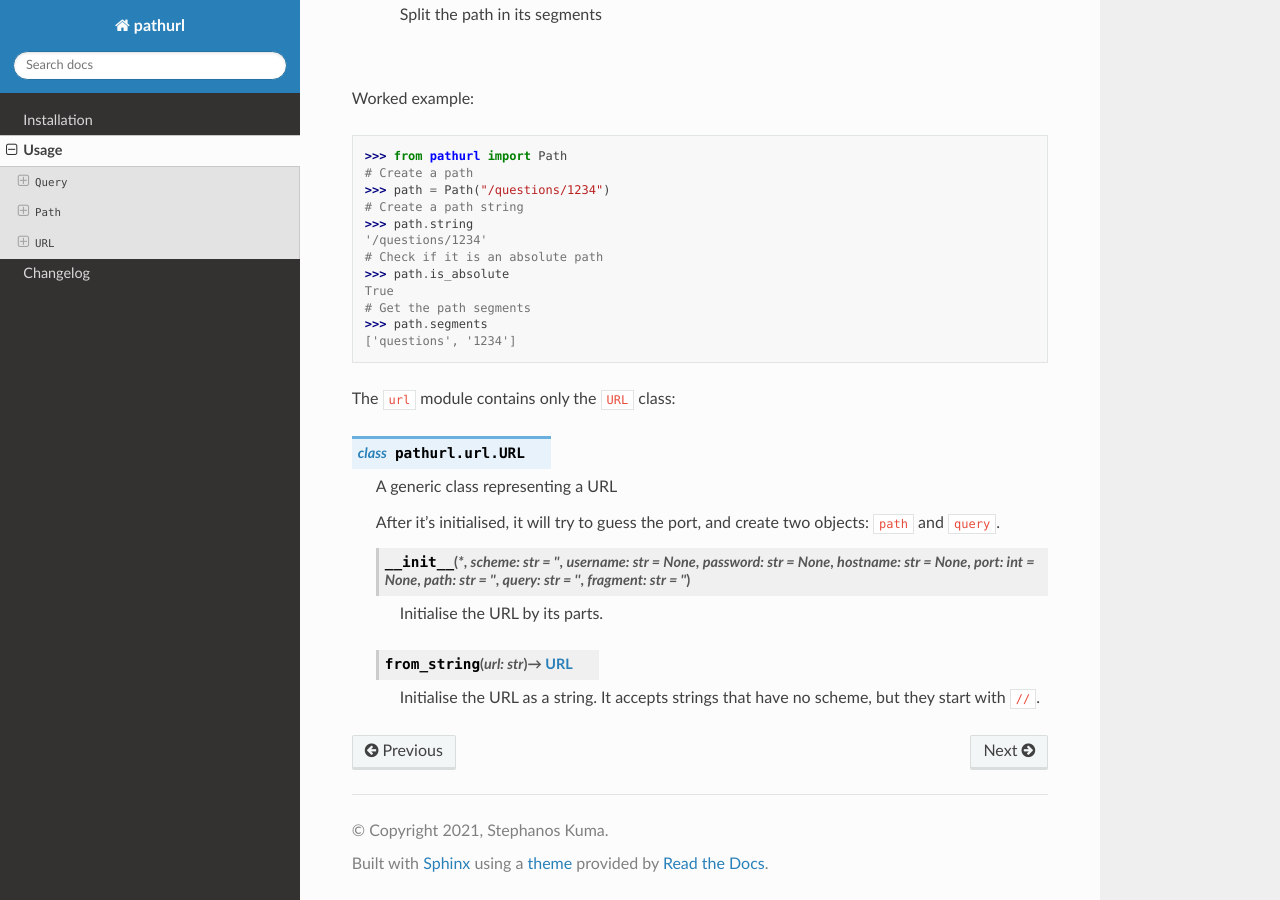
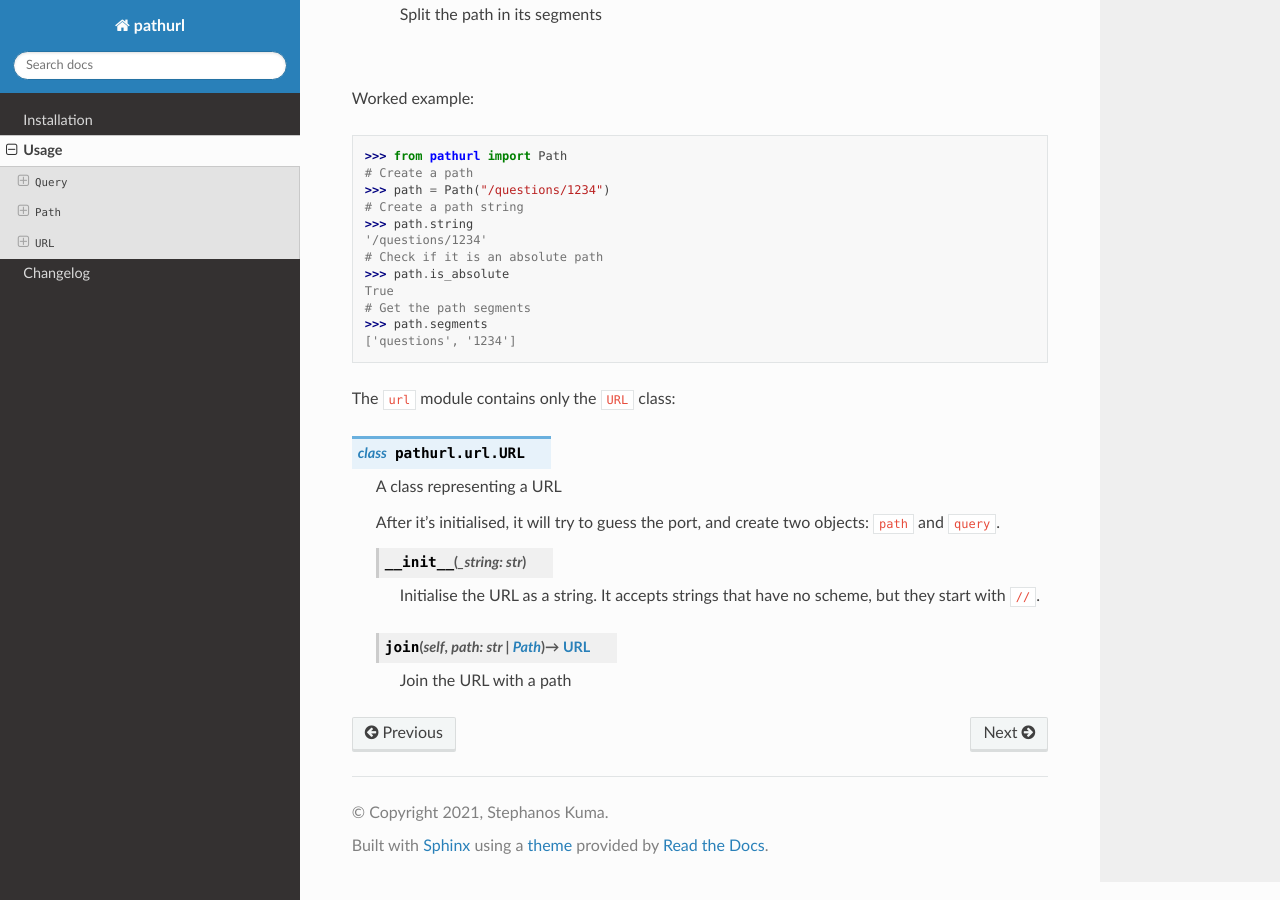
Before and after one commit to spapanik/pathurl, a Sphinx documentation site: the page built from docs/source/usage.rst, in a window 1280 px wide and 900 px high, scrolled down 2060 px. Built offline with Sphinx 7.4.7 and the Read the Docs theme 2.0.0, drawn with Linux system fonts in a browser that asks for light colours.

Commit message:
Create immutable URL objects

```diff
--- a/CHANGELOG.rst
+++ b/CHANGELOG.rst
@@ -13,6 +13,7 @@
 ^^^^^^^
 * Query is immutable, with a new interface
 * Path is immutable, with a new interface
+* URL is immutable, with a new interface
 
 `0.4.0`_ - 2022-01-10
 ---------------------
--- a/README.rst
+++ b/README.rst
@@ -39,7 +39,7 @@
 Usage
 ^^^^^
 
-``pathurl`` offers a class to manipulate URLs and a class to manipulate the query string.
+``pathurl`` offers classes to manipulate URLs, paths and query strings. All objects are immutable.
 
 Links
 -----
--- a/docs/source/usage.rst
+++ b/docs/source/usage.rst
@@ -143,24 +143,14 @@
 
 .. py:class:: URL
 
-    A generic class representing a URL
+    A class representing a URL
 
     After it's initialised, it will try to guess the port, and create two objects: ``path`` and ``query``.
 
-    .. py:method:: __init__( \
-            *, \
-            scheme: str = "", \
-            username: str = None, \
-            password: str = None, \
-            hostname: str = None, \
-            port: int = None, \
-            path: str = "", \
-            query: str = "", \
-            fragment: str = "", \
-        )
-
-        Initialise the URL by its parts.
-
-    .. py:method:: from_string(url: str) -> URL
+    .. py:method:: __init__(_string: str)
 
         Initialise the URL as a string. It accepts strings that have no scheme, but they start with ``//``.
+
+    .. py:method:: join(self, path: Union[str, Path]) -> URL
+
+        Join the URL with a path
```
Also changed, not shown: 2 other files.
